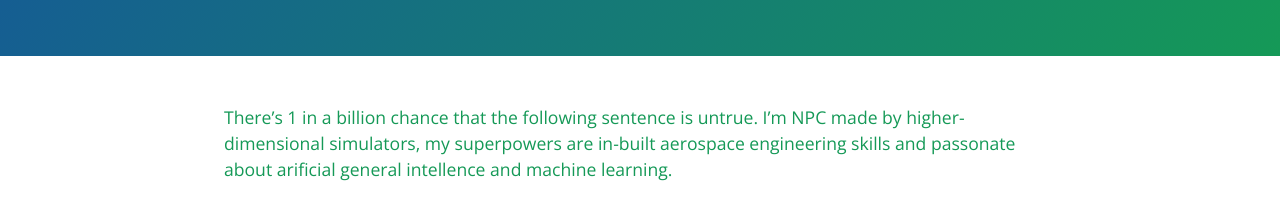
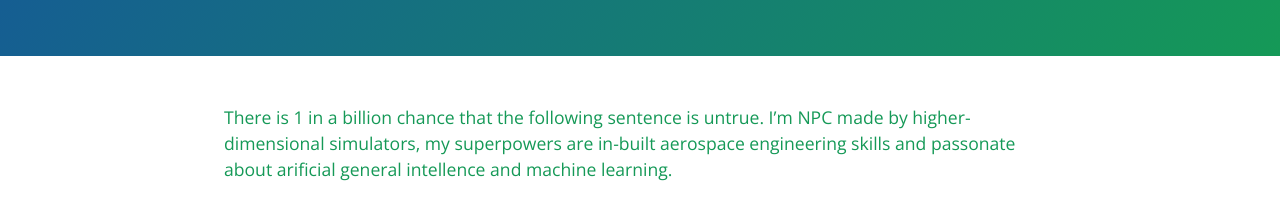
Before and after one commit to sarvade/my_portfolio, a Jekyll site: the page built from about.md, in a window 1280 px wide. Shown: the part 317-515 px from the top of the page. Built offline with Jekyll 4.4.1, drawn with Linux system fonts in a browser that asks for light colours; grey boxes are pictures that could not be loaded.

```diff
--- a/about.md
+++ b/about.md
@@ -7,7 +7,7 @@ ref: about
 order: 0
 ---
 
-#### There's 1 in a billion chance that the following sentence is untrue. I'm NPC made by higher-dimensional simulators, my superpowers are in-built aerospace engineering skills and passonate about arificial general intellence and machine learning.
+#### There is 1 in a billion chance that the following sentence is untrue. I'm NPC made by higher-dimensional simulators, my superpowers are in-built aerospace engineering skills and passonate about arificial general intellence and machine learning.
 
 ---
 
```
